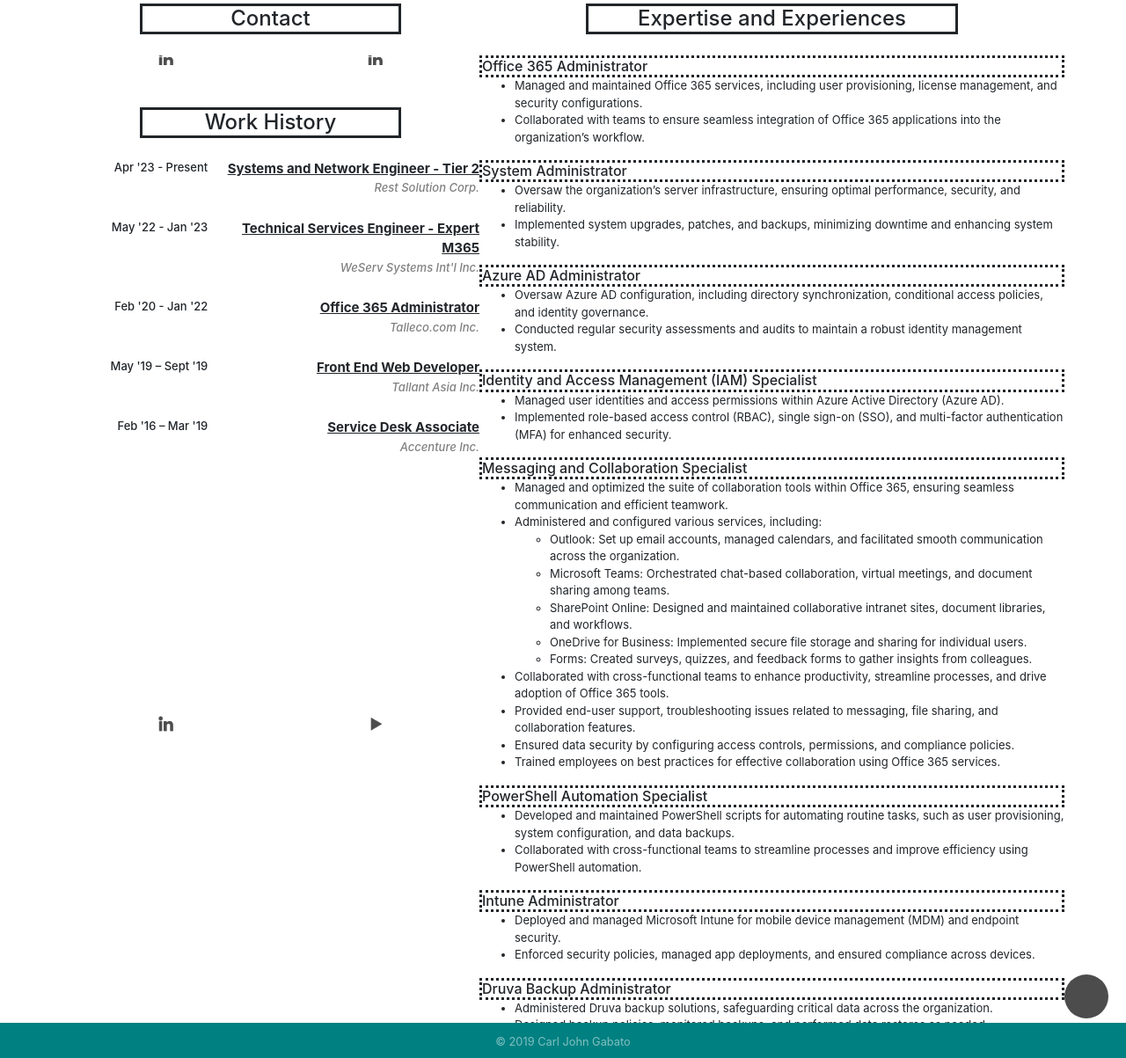
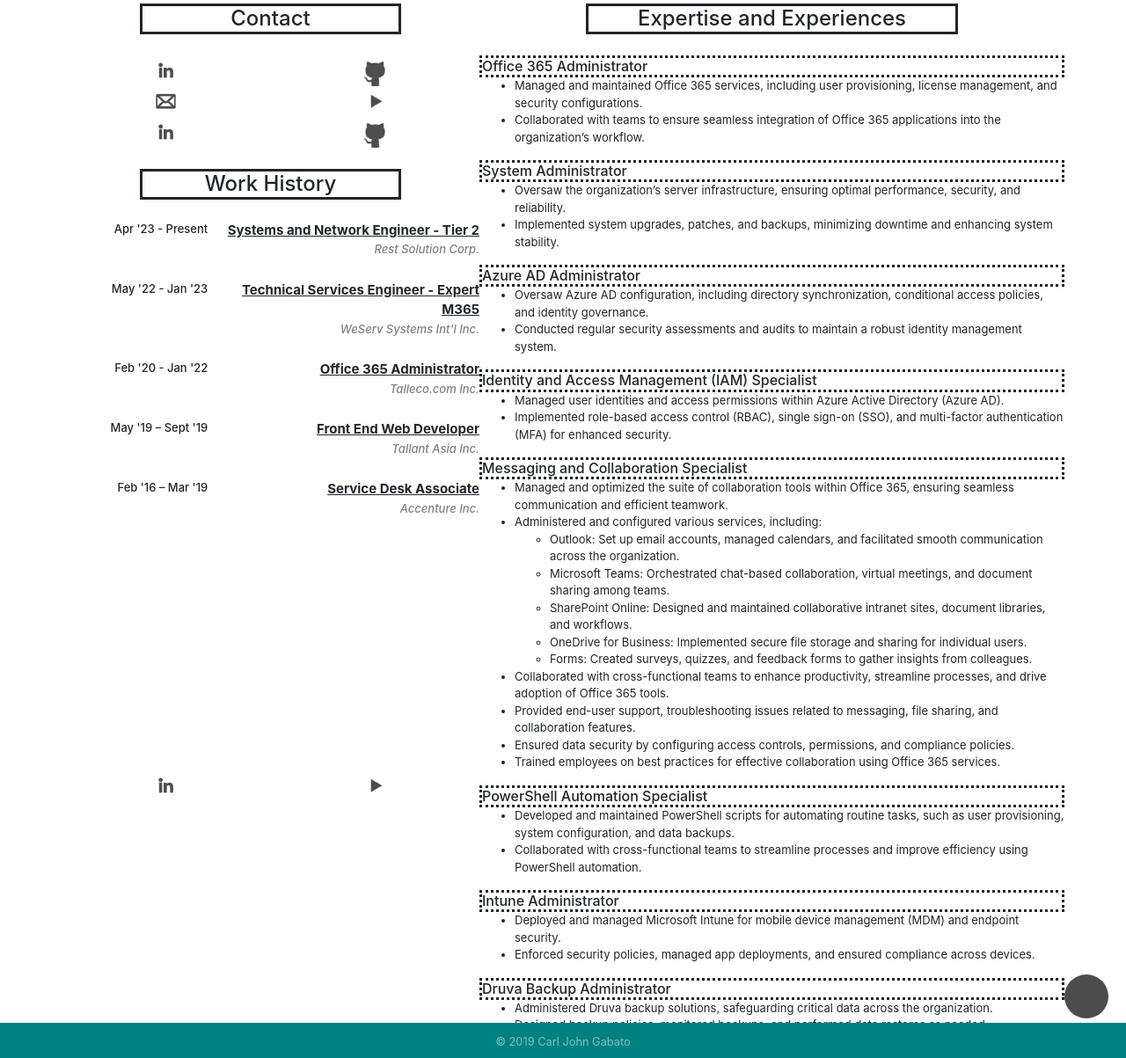
Before and after one commit to carljohngabato/aboutme, a Jekyll site: the page built from blogs.html, in a window 1280 px wide and 1400 px high, scrolled down 745 px. Shown: the part 197-1400 px from the top of the window at 88% size. Built offline with Jekyll 4.4.1, drawn with Linux system fonts in a browser that asks for light colours; nearby versions of some CDN libraries.

```diff
--- a/_sass/main.scss
+++ b/_sass/main.scss
@@ -495,6 +495,7 @@
 }
 .cont-cont{
   width: 50%;
+  height: 100%;
 }
 .t-container{
   margin-left: 15%;
--- a/blogs.html
+++ b/blogs.html
@@ -34,9 +34,47 @@
                 </div>
                 <div class="cont-cont">
                     <div class="row-col-cont-1">
+                        <a href="https://carljohngabato.github.io" target="_">
+                            <img src="{{'/assets/images/github.png'}}" class="rounded mx-auto d-block def-icn" />
+                            <img src="{{'/assets/images/github-hover.png'}}" class="rounded mx-auto d-block over-icn" />
+                        </a>
+                    </div>
+                </div>
+            </div>
+
+            <div class="row">
+                <div class="cont-cont">
+                    <div class="row-col-cont-1">
+                        <a href="mailto:carljohngabato@gmail.com" target="_">
+                            <img src="{{'/assets/images/email.png'}}" class="rounded mx-auto d-block def-icn" />
+                            <img src="{{'/assets/images/email-hover.png'}}" class="rounded mx-auto d-block over-icn" />
+                        </a>
+                    </div>
+                </div>
+                <div class="cont-cont">
+                    <div class="row-col-cont-2">
+                        <a href="https://youtube.com/carl-john-gabato" target="_">
+                            <img src="{{'/assets/images/youtube.png'}}" class="rounded mx-auto d-block def-icn" />
+                            <img src="{{'/assets/images/youtube-hover.png'}}" class="rounded mx-auto d-block over-icn" />
+                        </a>
+                    </div>
+                </div>
+            </div>
+
+            <div class="row">
+                <div class="cont-cont">
+                    <div class="row-col-cont-1">
                         <a href="https://linkedin.com/in/carl-john-gabato" target="_">
                             <img src="{{'/assets/images/linkedin.png'}}" class="rounded mx-auto d-block def-icn" />
                             <img src="{{'/assets/images/linkedin-hover.png'}}" class="rounded mx-auto d-block over-icn" />
+                        </a>
+                    </div>
+                </div>
+                <div class="cont-cont">
+                    <div class="row-col-cont-1">
+                        <a href="https://carljohngabato.github.io" target="_">
+                            <img src="{{'/assets/images/github.png'}}" class="rounded mx-auto d-block def-icn" />
+                            <img src="{{'/assets/images/github-hover.png'}}" class="rounded mx-auto d-block over-icn" />
                         </a>
                     </div>
                 </div>
```
